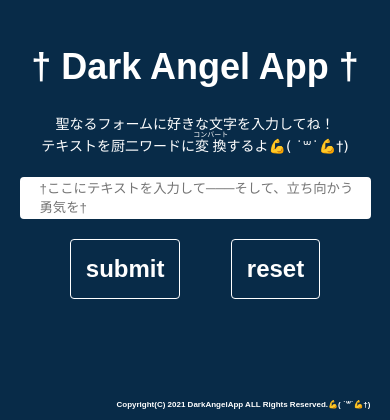
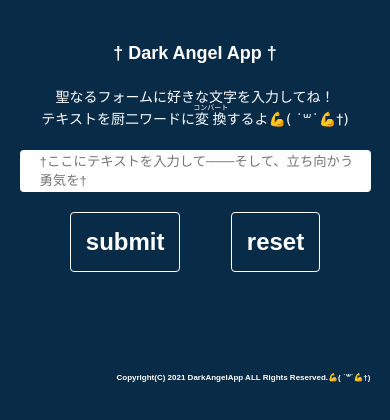
Before and after one commit to aoitech/dark_angel_app, a PHP site: page / in a window 390 px wide. Shown: the top 420 px of the page. Run offline with PHP 8.4, Linux system fonts and the light colour scheme.

Commit message:
Update style.css

```diff
--- a/css/style.css
+++ b/css/style.css
@@ -140,6 +140,10 @@ section共通クラス
 /* ==============================
 header
 ============================== */
+.header-title {
+  font-size: 18px;
+}
+
 .header-text {
   font-size: 14px;
 }
```
